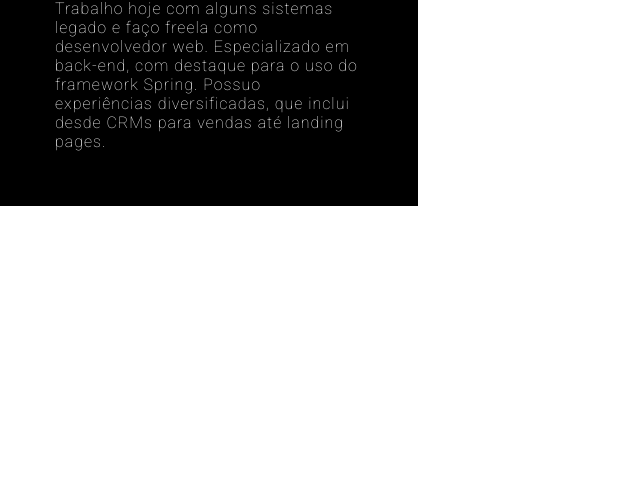
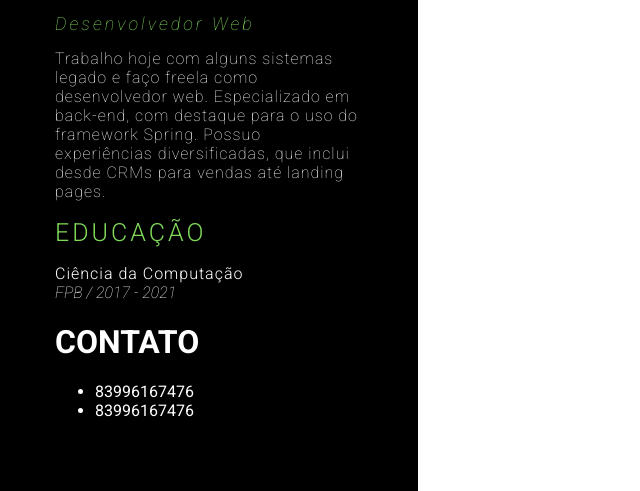
Before and after one commit to JntCruz99/Curriculo, a plain HTML site: page index.html in a window 1280 px wide. Shown: the part 483-974 px from the top of the page, without its empty margins (0-640 px from the left). Before the commit the page ends 800 px from the top, so only its background shows below. Drawn offline with Linux system fonts and the light colour scheme.

Commit message:
coluna 1

```diff
--- a/css/coluna1.css
+++ b/css/coluna1.css
@@ -20,7 +20,7 @@
     background-size: cover;
     background-position: 50% 50%;
     width: 100%;
-    height: 300px;
+    height: 350px;
     border-radius: 50%;
     cursor: pointer;
 }
@@ -60,3 +60,13 @@
     font-weight: 100;
     letter-spacing: 1px;
 }
+.educacao h1{
+    font-size: 25px;
+    font-weight: 300;
+    color: #7FD958;
+    letter-spacing: 3px;
+}
+.educacao-form{
+    display: flex;
+    flex-direction: column;
+}
--- a/index.html
+++ b/index.html
@@ -1,16 +1,20 @@
 <!DOCTYPE html>
 <html lang="pt_br">
+
 <head>
     <meta charset="UTF-8">
     <meta name="viewport" content="width=device-width, initial-scale=1.0">
     <title>Curriculo Jonatas</title>
     <link rel="preconnect" href="https://fonts.googleapis.com">
-<link rel="preconnect" href="https://fonts.gstatic.com" crossorigin>
-<link href="https://fonts.googleapis.com/css2?family=Open+Sans:ital,wght@0,300..800;1,300..800&family=Roboto:ital,wght@0,100;0,300;0,400;0,500;0,700;0,900;1,100;1,300;1,400;1,500;1,700;1,900&display=swap" rel="stylesheet">
+    <link rel="preconnect" href="https://fonts.gstatic.com" crossorigin>
+    <link
+        href="https://fonts.googleapis.com/css2?family=Open+Sans:ital,wght@0,300..800;1,300..800&family=Roboto:ital,wght@0,100;0,300;0,400;0,500;0,700;0,900;1,100;1,300;1,400;1,500;1,700;1,900&display=swap"
+        rel="stylesheet">
     <link rel="stylesheet" href="./css/index.css">
     <link rel="stylesheet" href="./css/coluna1.css">
     <link rel="stylesheet" href="./css/coluna2.css">
 </head>
+
 <body>
     <div class="colum-1">
         <div class="img-profile">
@@ -27,19 +31,30 @@
         </div>
         <div class="resumo">
             <span>
-                Trabalho hoje com alguns sistemas legado e faço freela como desenvolvedor web. Especializado em back-end, com destaque para o uso do framework Spring. Possuo experiências diversificadas, que inclui desde CRMs para vendas até landing pages.
+                Trabalho hoje com alguns sistemas legado e faço freela como desenvolvedor web. Especializado em
+                back-end, com destaque para o uso do framework Spring. Possuo experiências diversificadas, que inclui
+                desde CRMs para vendas até landing pages.
             </span>
         </div>
         <div class="educacao">
-            <span>
-
-            </span>
+            <h1>EDUCAÇÃO</h1>
+            <div class="educacao-form">
+                <span style="font-weight: 300;letter-spacing: 1px;">Ciência da Computação</span>
+                <span style="display: flex;justify-content: start;font-style: italic;font-weight: 100;">FPB / 2017 - 2021</span>
+            </div>
         </div>
-
+        <div class="contato">
+            <h1>CONTATO</h1>
+            <ul>
+                <li>83996167476</li>
+                <li>83996167476</li>
+            </ul>
+        </div>
 
     </div>
     <div class="colum-2">
         <h1>coluna 2</h1>
     </div>
 </body>
+
 </html>
```
